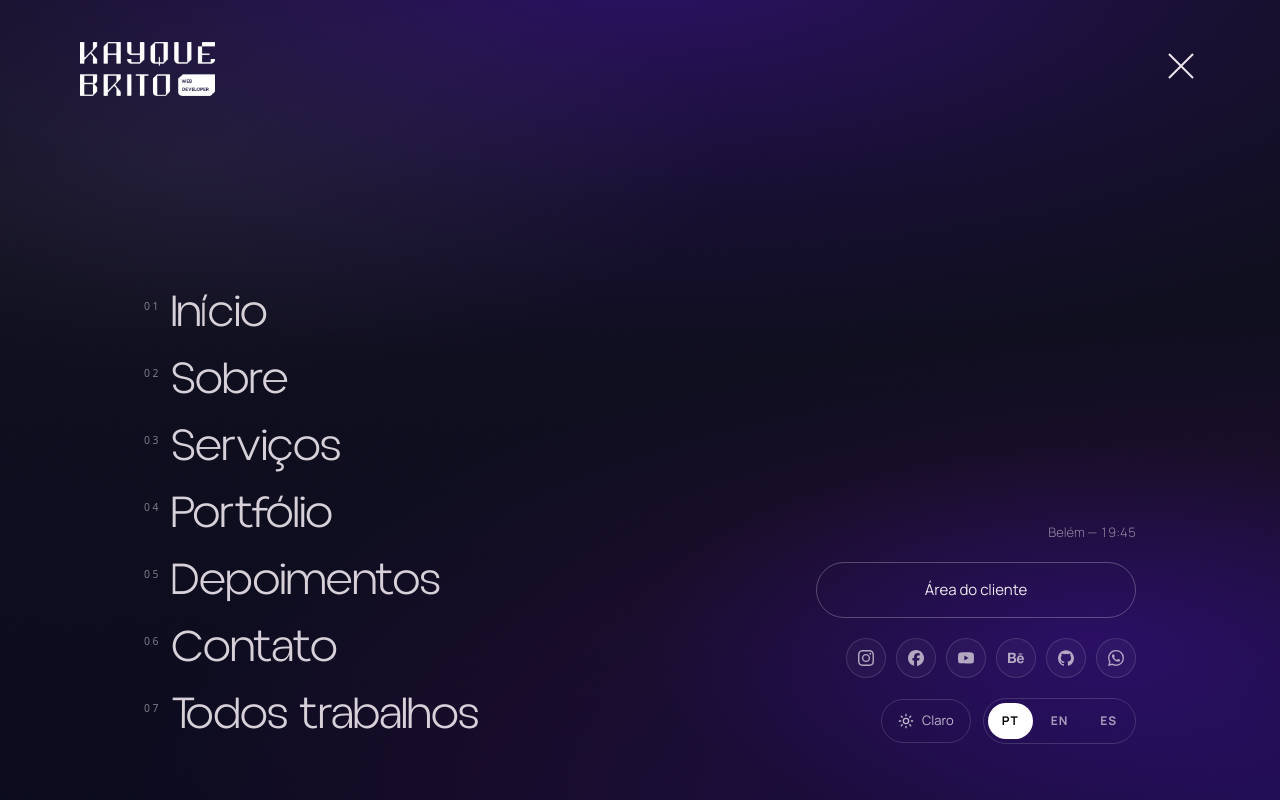
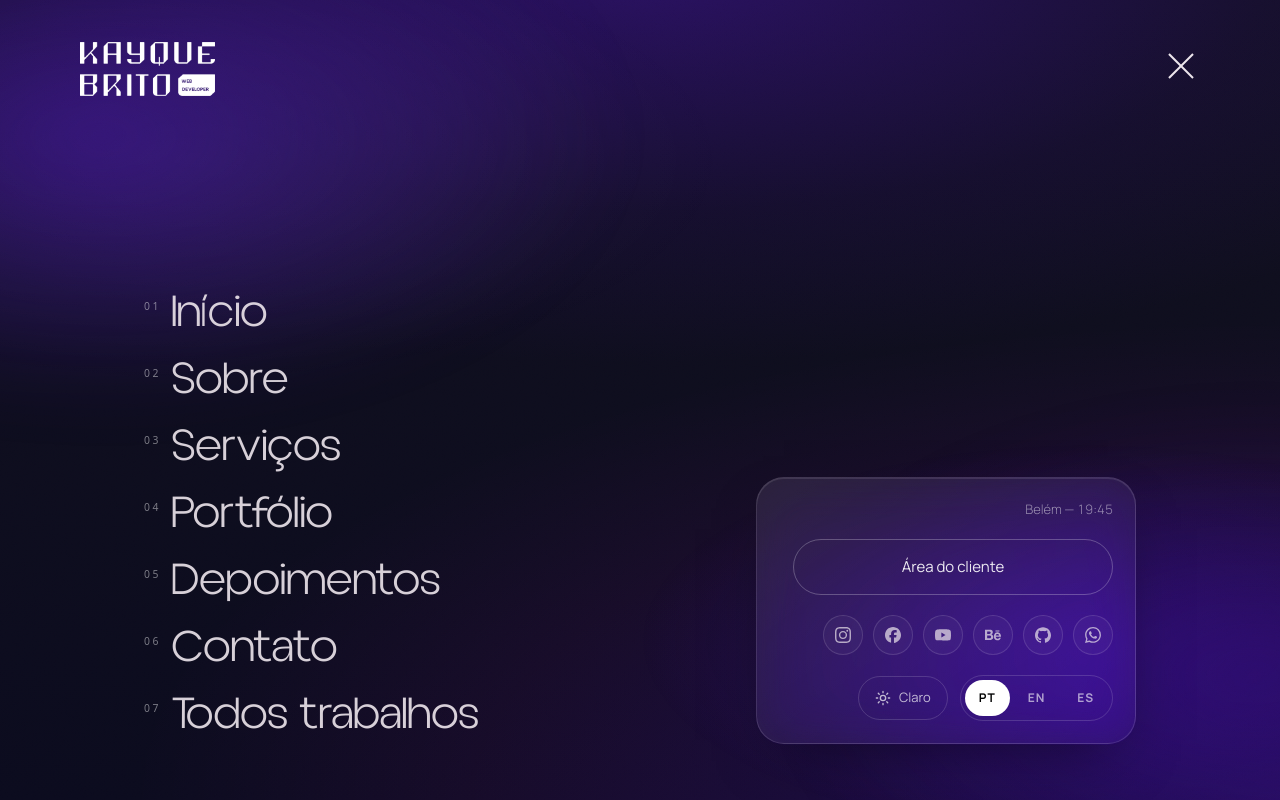
Before and after one commit to kayquebritoo/kayquebrit0, a Next.js app: page / in a window 1280 px wide. Both pictures are taken after a click on the button 1181 px from the left and 66 px from the top of the page. Built offline with nearby package versions, Linux system fonts and the light colour scheme.

Commit message:
Menu: gradiente em movimento, painel de vidro e microinteração nos itens
Co-Authored-By: Claude Sonnet 5.5 <noreply@anthropic.com>
Claude-Session: https://claude.ai/code/session_01BeQe9khPtQbgQhRQ94GWzF

```diff
--- a/app/globals.css
+++ b/app/globals.css
@@ -186,6 +186,43 @@ html.fullpage-locked body {
     radial-gradient(60% 40% at 15% 20%, rgba(255, 255, 255, 0.06), transparent 70%),
     radial-gradient(50% 35% at 85% 80%, rgba(79, 18, 199, 0.28), transparent 70%);
 }
+
+/* gradiente em movimento atrás do menu (só CSS; respeita "reduzir movimento") */
+.glass-menu::after {
+  content: "";
+  position: absolute;
+  inset: -20%;
+  pointer-events: none;
+  background:
+    radial-gradient(38% 32% at 20% 25%, rgba(79, 18, 199, 0.5), transparent 70%),
+    radial-gradient(34% 30% at 80% 70%, rgba(53, 12, 133, 0.55), transparent 70%),
+    radial-gradient(22% 20% at 88% 92%, rgba(232, 14, 253, 0.16), transparent 70%);
+  filter: blur(30px);
+  animation: menu-drift 22s ease-in-out infinite alternate;
+}
+@keyframes menu-drift {
+  0% { transform: translate3d(-4%, -3%, 0) scale(1); }
+  50% { transform: translate3d(3%, 4%, 0) scale(1.08); }
+  100% { transform: translate3d(5%, -2%, 0) scale(1.03); }
+}
+@media (prefers-reduced-motion: reduce) { .glass-menu::after { animation: none; } }
+
+/* painel de vidro das utilidades do menu (área do cliente, redes, tema, idioma) */
+.menu-panel {
+  background: linear-gradient(145deg, rgba(255, 255, 255, 0.09), rgba(255, 255, 255, 0.03));
+  border: 1px solid rgba(237, 230, 236, 0.14);
+  border-radius: 28px;
+  padding: 22px;
+  backdrop-filter: blur(22px) saturate(1.4);
+  -webkit-backdrop-filter: blur(22px) saturate(1.4);
+  box-shadow: 0 24px 60px -28px rgba(0, 0, 0, 0.6), inset 0 1px 0 rgba(255, 255, 255, 0.1);
+}
+html.light .menu-panel {
+  background: linear-gradient(145deg, rgba(255, 255, 255, 0.7), rgba(255, 255, 255, 0.4));
+  border-color: rgba(23, 23, 46, 0.12);
+  box-shadow: 0 24px 60px -30px rgba(23, 23, 46, 0.3), inset 0 1px 0 rgba(255, 255, 255, 0.8);
+}
+html.light .glass-menu::after { opacity: 0.55; }
 
 /* big titles do menu — medida contida p/ caber na composição desktop */
 .menu-big {
--- a/components/Header.tsx
+++ b/components/Header.tsx
@@ -156,7 +156,7 @@ export default function Header() {
           open ? "visible opacity-100" : "invisible opacity-0"
         }`}
       >
-        <div className="mx-auto flex min-h-full w-full max-w-6xl flex-col justify-between gap-10 px-6 pb-[max(1.75rem,env(safe-area-inset-bottom))] pt-[calc(7rem+env(safe-area-inset-top))] sm:px-10 md:flex-row md:items-end md:gap-16 md:px-[80px] md:pb-14 md:pt-36">
+        <div className="relative z-10 mx-auto flex min-h-full w-full max-w-6xl flex-col justify-between gap-10 px-6 pb-[max(1.75rem,env(safe-area-inset-bottom))] pt-[calc(7rem+env(safe-area-inset-top))] sm:px-10 md:flex-row md:items-end md:gap-16 md:px-[80px] md:pb-14 md:pt-36">
           {/* navegação: alinhada à esquerda, com respiro */}
           <nav aria-label={t("menu.open")} className="flex flex-col items-start gap-1.5 md:gap-2">
             <MenuItem
@@ -201,7 +201,7 @@ export default function Header() {
 
           {/* utilidades ancoradas embaixo (no desktop, à direita) */}
           <div
-            className={`flex w-full flex-col gap-5 border-t border-white/10 pt-6 transition-[opacity,transform] duration-500 md:w-auto md:max-w-[360px] md:items-end md:border-t-0 md:pt-0 ${
+            className={`menu-panel flex w-full flex-col gap-5 transition-[opacity,transform] duration-500 md:w-[380px] md:items-end ${
               open ? "translate-y-0 opacity-100" : "translate-y-6 opacity-0"
             }`}
             style={{ transitionDelay: open ? "460ms" : "0ms" }}
@@ -298,7 +298,7 @@ function MenuItem({ label, num, open, delay, onClick }: { label: string; num: st
       style={{ transitionDelay: open ? `${delay}ms` : "0ms" }}
     >
       <span className="menu-num">{num}</span>
-      <span className="relative">
+      <span className="relative inline-block transition-transform duration-300 ease-out group-hover:translate-x-2">
         {label}
         <span className="absolute -bottom-1 left-0 h-[2px] w-0 bg-white/70 transition-[width] duration-500 group-hover:w-full" />
       </span>
```
Also changed, not shown: 1 other file (tests, documents, lock files or other folders).
